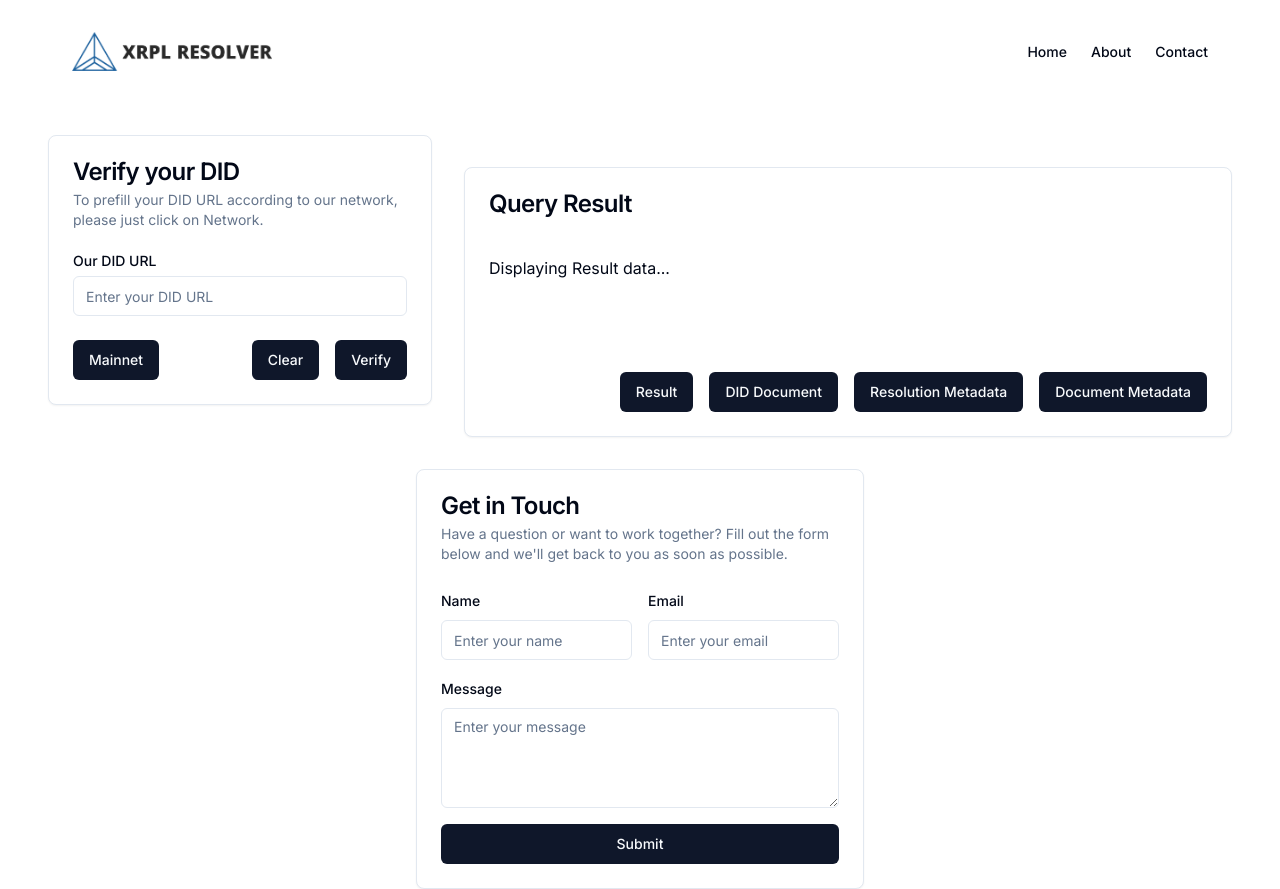
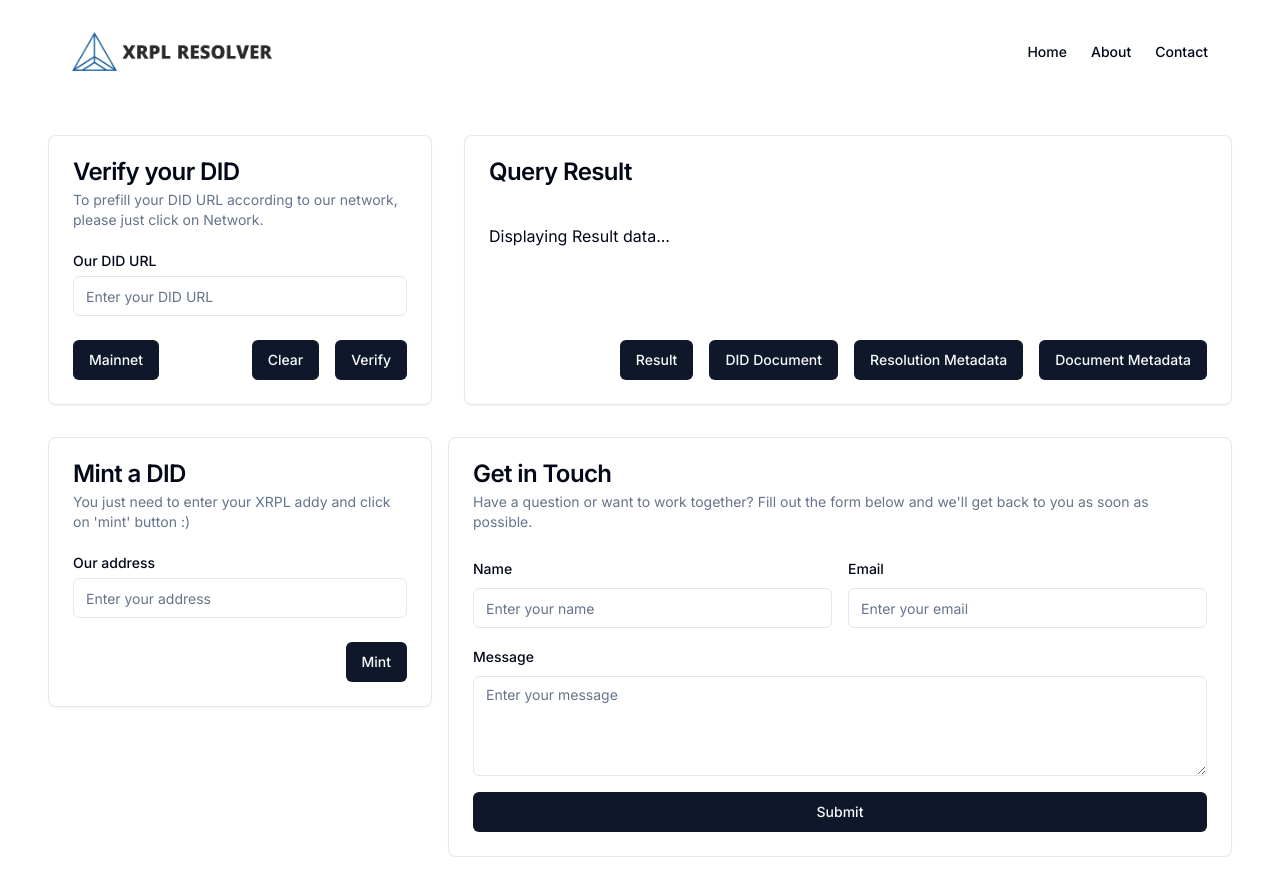
Before and after one commit to iceywil/XRPL-Resolver, a Next.js app: page / in a window 1280 px wide. After the commit the page ends 857 px from the top, so only its background shows below. Built offline with nearby package versions, Linux system fonts and the light colour scheme.

Commit message:
SIGN VERIFIER

```diff
--- a/app/page.tsx
+++ b/app/page.tsx
@@ -1,7 +1,6 @@
 "use client"
 
 import React, { useState } from 'react';
-import Link from 'next/link';
 import { Card, CardHeader, CardTitle, CardDescription, CardContent, CardFooter } from "@/components/ui/card";
 import { Label } from "@/components/ui/label";
 import { Input } from "@/components/ui/input";
@@ -71,7 +70,7 @@ function Identity({ onResultTypeChange }: IdentityProps) {
 
 function Result({ resultType, onResultTypeChange }: ResultProps) {
   return (
-    <Card className="w-full md:flex-grow mt-8 mx-auto md:ml-4">
+    <Card className="w-full md:flex-grow mx-auto md:ml-4">
       <CardHeader>
         <CardTitle>Query Result</CardTitle>
       </CardHeader>
@@ -95,7 +94,7 @@ function Result({ resultType, onResultTypeChange }: ResultProps) {
 
 function Contact() {
   return (
-    <Card className="w-full max-w-md mt-8 mx-auto">
+    <Card className="w-full md:flex-grow mx-auto md:ml-4 h-full">
       <CardHeader>
         <CardTitle>Get in Touch</CardTitle>
         <CardDescription>
@@ -128,22 +127,40 @@ function Contact() {
   );
 }
 
-function MountainIcon(props: React.SVGProps<SVGSVGElement>) {
+function Mint({ onResultTypeChange }: IdentityProps) {
+  const [did, setDid] = useState<string>('');
+
+  const handleClear = () => {
+    setDid('');
+  };
+
+  const handleVerify = () => {
+    onResultTypeChange('Result');
+  };
+
   return (
-    <svg
-      {...props}
-      xmlns="http://www.w3.org/2000/svg"
-      width="24"
-      height="24"
-      viewBox="0 0 24 24"
-      fill="none"
-      stroke="currentColor"
-      strokeWidth="2"
-      strokeLinecap="round"
-      strokeLinejoin="round"
-    >
-      <path d="m8 3 4 8 5-5 5 15H2L8 3z" />
-    </svg>
+    <Card className="w-full md:max-w-sm mx-auto flex-grow h-full">
+      <CardHeader>
+        <CardTitle>Mint a DID</CardTitle>
+        <CardDescription>You just need to enter your XRPL addy and click on 'mint' button :) </CardDescription>
+      </CardHeader>
+      <CardContent className="space-y-4">
+        <div className="grid gap-2">
+          <Label htmlFor="did">Our address</Label>
+          <Input
+            id="did"
+            value={did}
+            onChange={(e) => setDid(e.target.value)}
+            placeholder="Enter your address"
+          />
+        </div>
+      </CardContent>
+      <CardFooter className="flex justify-between space-x-4">
+        <div className="flex space-x-4 ml-auto">
+          <Button onClick={handleVerify}>Mint</Button>
+        </div>
+      </CardFooter>
+    </Card>
   );
 }
 
@@ -151,13 +168,16 @@ export default function App() {
   const [resultType, setResultType] = useState<string>('Result');
 
   return (
-    <div className="space-y-8 px-4 md:px-12">
+    <div className="space-y-8 px-4 md:px-12 min-h-screen flex flex-col">
       <NavBar />
       <div className="flex flex-col md:flex-row items-start md:space-x-4">
         <Identity onResultTypeChange={setResultType} />
         <Result resultType={resultType} onResultTypeChange={setResultType} />
       </div>
-      <Contact />
+      <div className="flex flex-col md:flex-row items-start md:space-x-4 flex-grow">
+        <Mint onResultTypeChange={setResultType} />
+        <Contact />
+      </div>
     </div>
   );
 }
```
Also changed, not shown: 1 other file (tests, documents, lock files or other folders).
